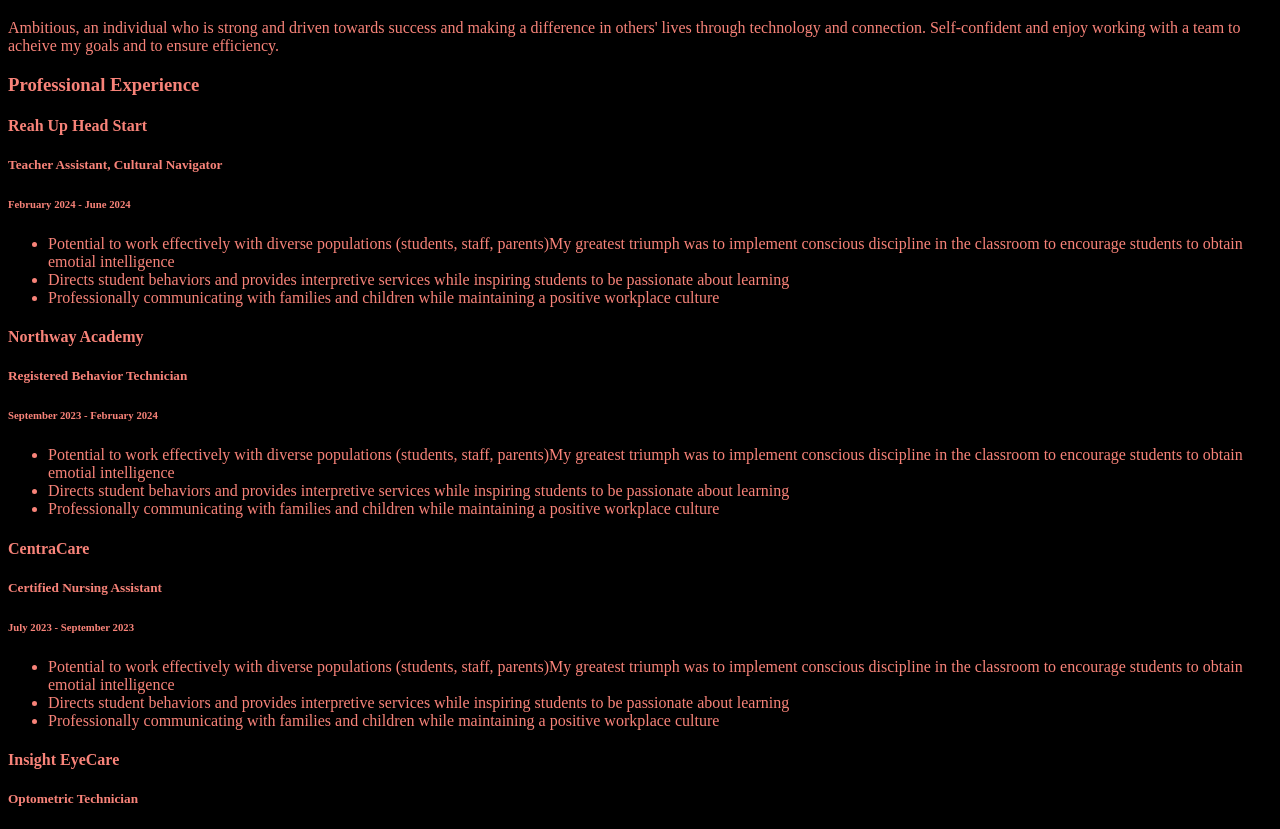
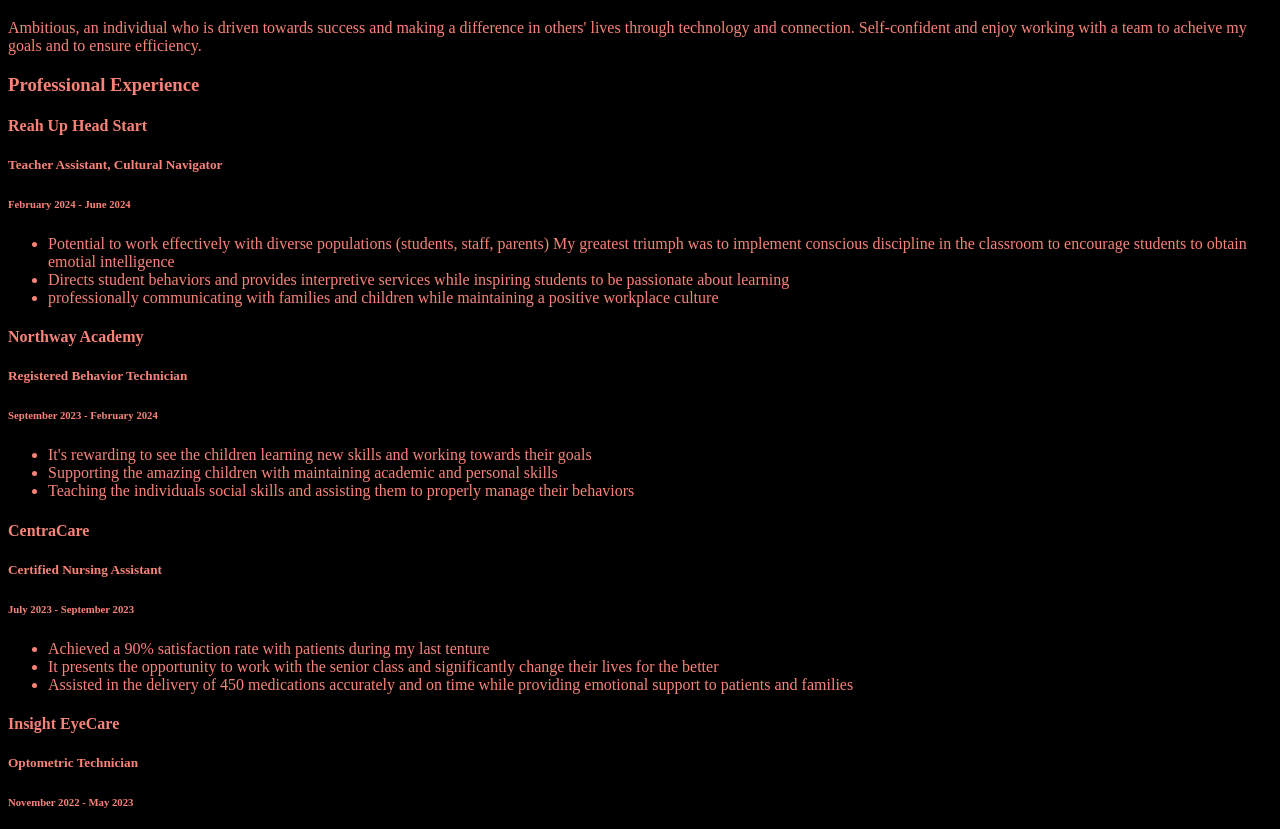
Before and after one commit to sumi-pixel/sumi-pixel.github.io, a plain HTML site: page index.html in a window 1280 px wide. Shown: the part 61-890 px from the top of the page. Drawn offline with Linux system fonts and the light colour scheme.

Commit message:
Update index.html

```diff
--- a/index.html
+++ b/index.html
@@ -17,7 +17,7 @@
 <body>
   <div>
    <h1> Sumia Abdullahi </h1>
-   <p>Ambitious, an individual who is strong and driven towards success and making a difference in others' lives through technology and connection. Self-confident and enjoy working with a team to acheive my goals and to ensure efficiency.  </p>
+   <p>Ambitious, an individual who is driven towards success and making a difference in others' lives through technology and connection. Self-confident and enjoy working with a team to acheive my goals and to ensure efficiency.  </p>
    </div>
 
   <div class="Exp-header">
@@ -30,12 +30,11 @@
     <h6>February 2024 - June 2024</h6>
 
     <ul>
-      <li>Potential to work effectively with diverse populations (students, staff, parents)My greatest triumph was to implement conscious discipline in the classroom to encourage students to obtain emotial intelligence </li>
+      <li>Potential to work effectively with diverse populations (students, staff, parents) My greatest triumph was to implement conscious discipline in the classroom to encourage students to obtain emotial intelligence </li>
       <li>Directs student behaviors and provides interpretive services while inspiring students to be passionate about learning</li>
-      <li> Professionally communicating with families and children while maintaining a positive workplace culture</li>
+      <li>professionally communicating with families and children while maintaining a positive workplace culture</li>
     </ul>
   </div>
-
 
  <div>
     <h4>Northway Academy</h4>
@@ -43,9 +42,9 @@
     <h6>September 2023 - February 2024</h6>
 
     <ul>
-      <li>Potential to work effectively with diverse populations (students, staff, parents)My greatest triumph was to implement conscious discipline in the classroom to encourage students to obtain emotial intelligence </li>
-      <li>Directs student behaviors and provides interpretive services while inspiring students to be passionate about learning</li>
-      <li> Professionally communicating with families and children while maintaining a positive workplace culture</li>
+      <li> It's rewarding to see the children learning new skills and working towards their goals </li>
+      <li> Supporting the amazing children with maintaining academic and personal skills</li>
+      <li> Teaching the individuals social skills and assisting them to properly manage their behaviors</li>
     </ul>
   </div>
 
@@ -55,12 +54,11 @@
     <h6>July 2023 - September 2023</h6>
 
     <ul>
-      <li>Potential to work effectively with diverse populations (students, staff, parents)My greatest triumph was to implement conscious discipline in the classroom to encourage students to obtain emotial intelligence </li>
-      <li>Directs student behaviors and provides interpretive services while inspiring students to be passionate about learning</li>
-      <li> Professionally communicating with families and children while maintaining a positive workplace culture</li>
+      <li>Achieved a 90% satisfaction rate with patients during my last tenture</li>
+      <li>It presents the opportunity to work with the senior class and significantly change their lives for the better</li>
+      <li>Assisted in the delivery of 450 medications accurately and on time while providing emotional support to patients and families</li>
     </ul>
   </div>
-
 
   <div>
     <h4>Insight EyeCare</h4>
@@ -68,20 +66,19 @@
     <h6>November 2022 - May 2023</h6>
 
     <ul>
-      <li>Potential to work effectively with diverse populations (students, staff, parents)My greatest triumph was to implement conscious discipline in the classroom to encourage students to obtain emotial intelligence </li>
-      <li>Directs student behaviors and provides interpretive services while inspiring students to be passionate about learning</li>
-      <li> Professionally communicating with families and children while maintaining a positive workplace culture</li>
+      <li>Ensuring high-quality patient care and lend an ear to their grievance and needs </li>
+      <li>Perform pre-screening exams and maintain patient records while reassuring them of your commitment to impacting their lives</li>
+      <li>Know Ocular terminology and the diseases to answer patients' questions and review prescriptions</li>
     </ul>
   </div>
 
    <div class="Exp-header">
     <h3> Education</h3>
   </div>
+
+  <div>
   <h5>Bachelor of Science - Information Systems</h5>
   <h6>Saint Cloud State University, Saint Cloud, MN - Completed 2022</h6>
-
-  <div>
-
   </div>
   </body>
 </html>
```
